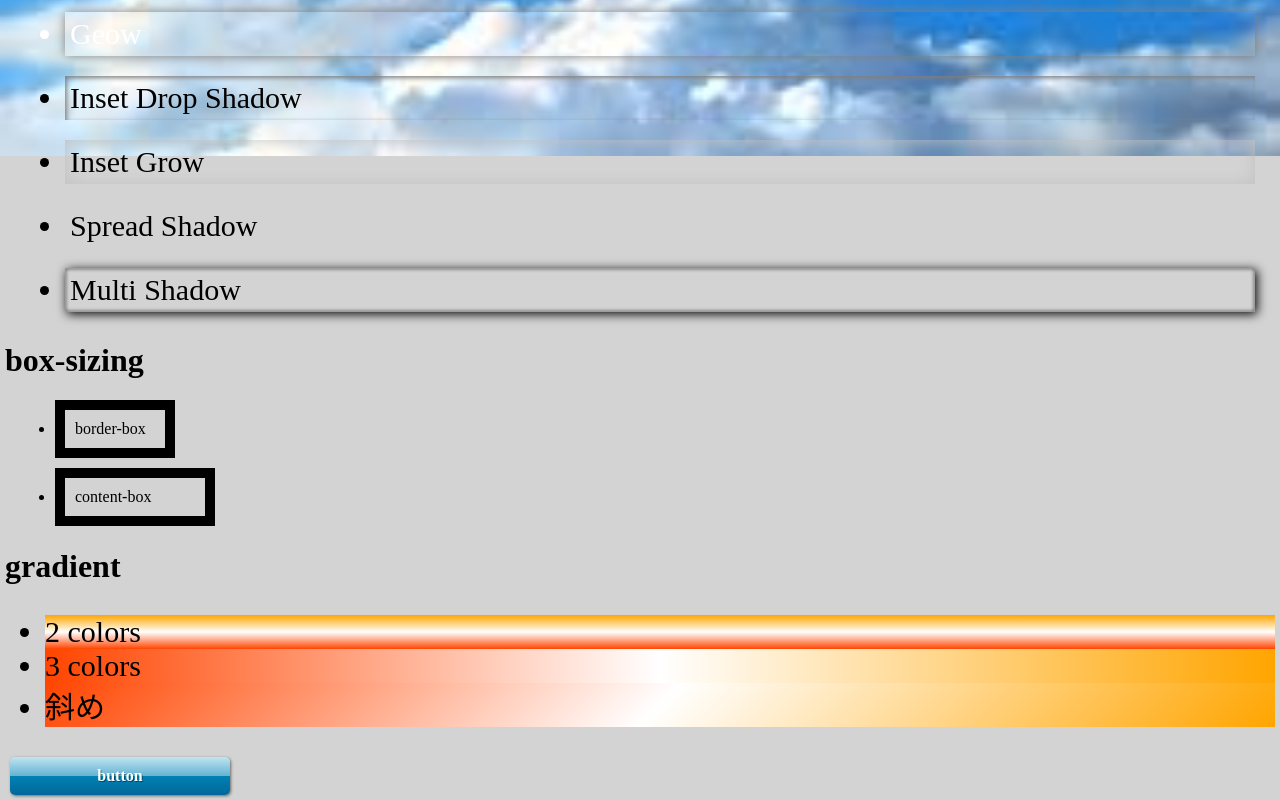
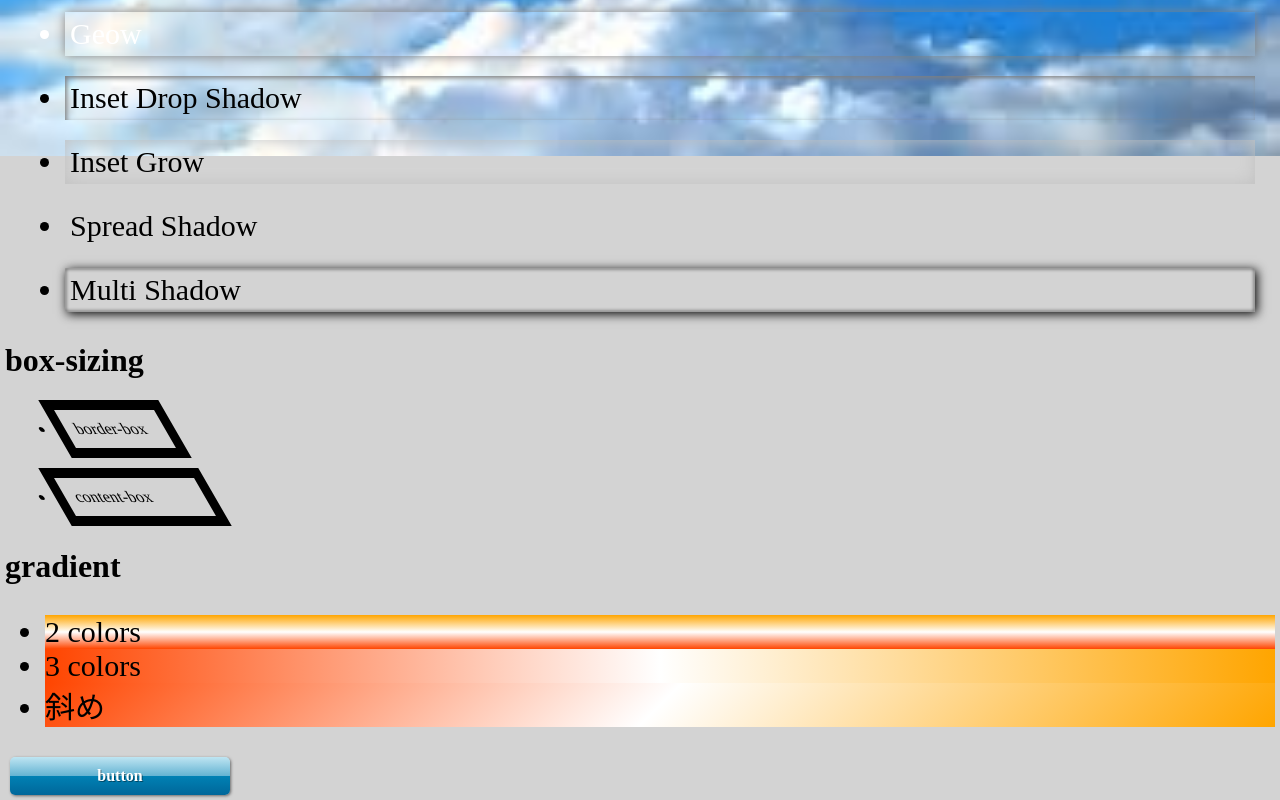
Before and after one commit to atsushi461/web1-9, a plain HTML site: page index.html in a window 1280 px wide. Shown: the part 696-1496 px from the top of the page. Drawn offline with Linux system fonts and the light colour scheme.

Commit message:
Update default.css

```diff
--- a/css/default.css
+++ b/css/default.css
@@ -80,6 +80,7 @@ body{
 
 
 .box-sizing{
+  transform: skewX(30deg);
   width: 120px;
   padding: 10px;
   border:10px;
```
